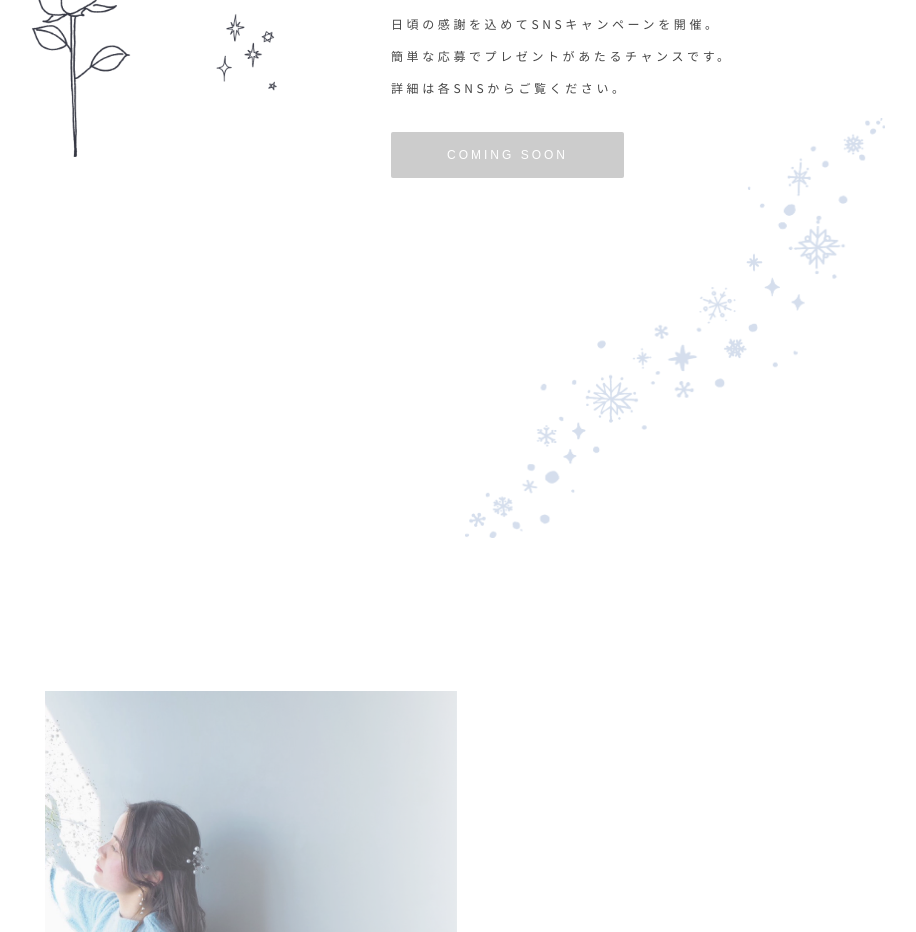
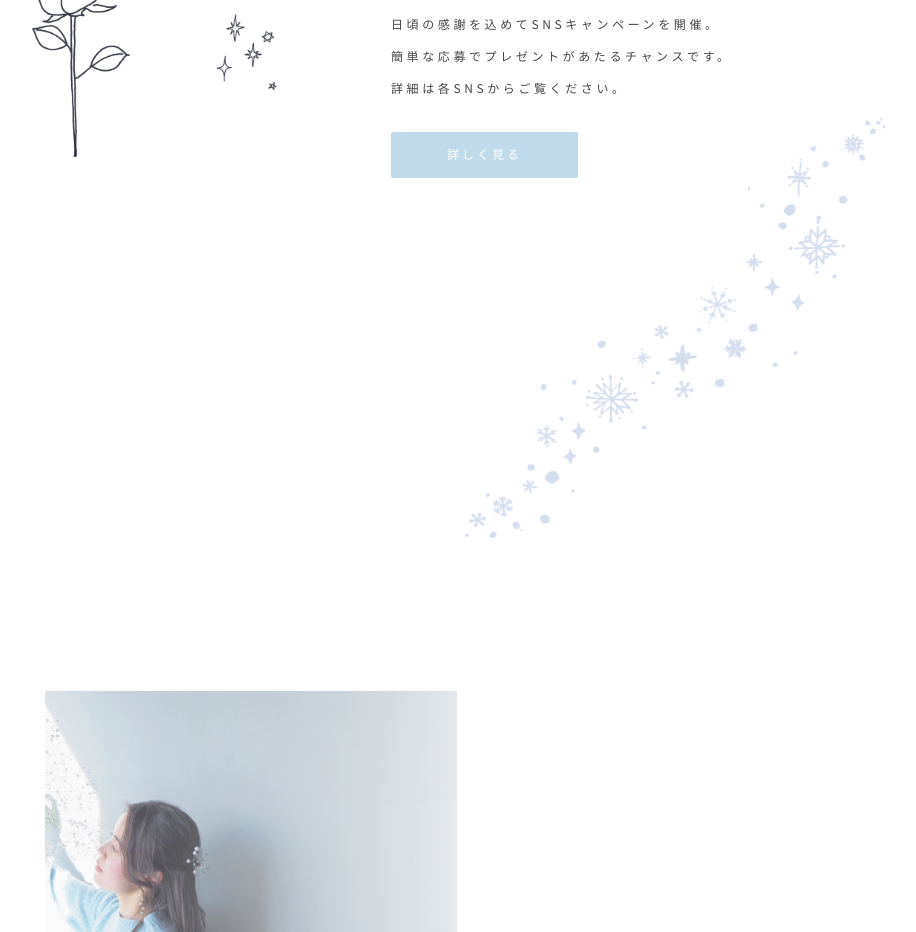
Before and after one commit to yshir/zero3-1st-anniversary, a Next.js app: page / in a window 1280 px wide. Shown: the part 4820-5752 px from the top of the page, without its empty margins (295-1211 px from the left). Built offline with nearby package versions, Linux system fonts and the light colour scheme.

Commit message:
insert campaign4 link

```diff
--- a/src/components/Home/index.tsx
+++ b/src/components/Home/index.tsx
@@ -136,7 +136,9 @@ const Component: React.FC<IProps> = ({ className }) => (
           <p>詳細は各SNSからご覧ください。</p>
         </div>
         <div className="link">
-          <span className="disable">COMING SOON</span>
+          <a className="active" href="https://zero3.me/posts/b6840acf-3306-4679-8584-c41fcf8a8425">
+            詳しく見る
+          </a>
         </div>
       </div>
     </div>
```
